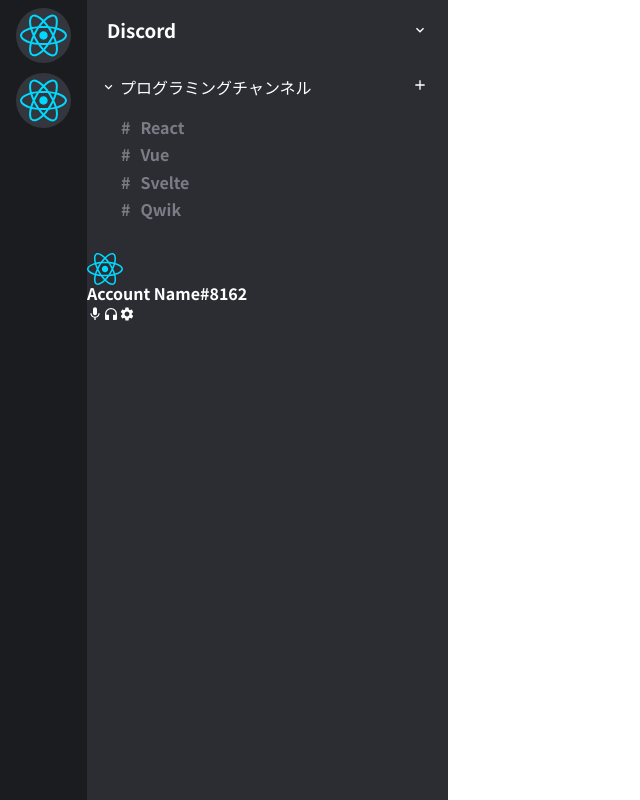
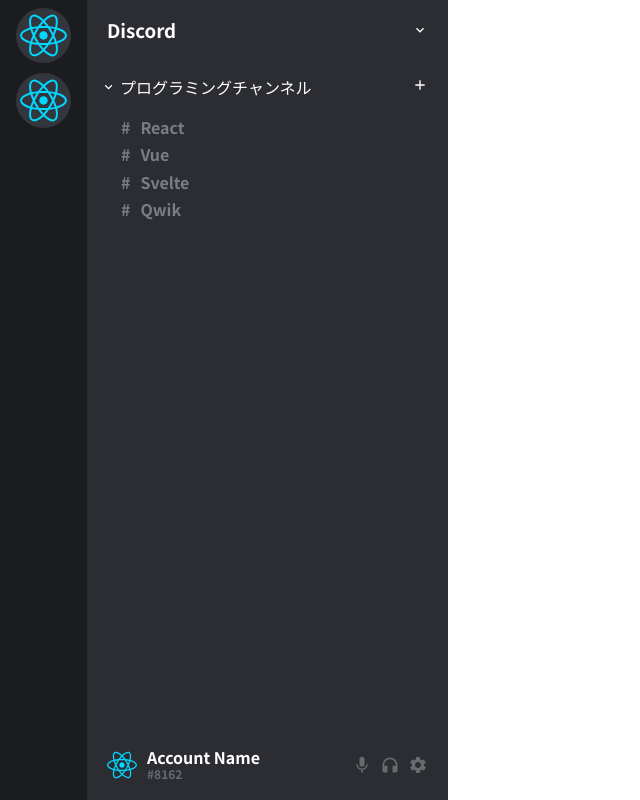
Before and after one commit to tk1351/discord-clone, a React (Vite) app: page / in a window 1280 px wide. Shown: the whole page, without its empty margins (0-640 px from the left). Built offline with nearby package versions, Linux system fonts and the light colour scheme.

Commit message:
feat: channel-column のスタイル調整

```diff
--- a/src/components/Sidebar/index.module.css
+++ b/src/components/Sidebar/index.module.css
@@ -22,6 +22,10 @@
 }
 
 .channels-column {
+    display: grid;
+    grid-template-rows: auto 1fr auto;
+    grid-template-columns: 100%;
+    min-height: 100vh;
     background-color: #2b2d33;
     width: calc(100% - 87px);
 }
@@ -84,4 +88,42 @@
 
 .channels-column-footer {
     color: #fff;
+    display: flex;
+    align-items: center;
+    justify-content: space-between;
+    padding: 20px;
 }
+
+.avatar {
+    height: 30px;
+    width: 30px;
+}
+
+.account-info-wrapper {
+    display: flex;
+    align-items: center;
+    gap: 10px;
+}
+
+.account-name-wrapper {
+    display: flex;
+    align-items: center;
+    gap: 4px;
+}
+
+.account-name {
+    font-size: 16px;
+}
+
+.id {
+    font-size: 12px;
+    color: #686a6e;
+}
+
+.operations {
+    display: flex;
+    align-items: center;
+    gap: 8px;
+    font-size: 20px;
+    color: #686a6e;
+}
--- a/src/components/Sidebar/index.tsx
+++ b/src/components/Sidebar/index.tsx
@@ -1,5 +1,11 @@
 import { FC } from "react";
-import { MdAdd, MdExpandMore, MdMic, MdHeadphones, MdSettings } from "react-icons/md";
+import {
+	MdAdd,
+	MdExpandMore,
+	MdHeadphones,
+	MdMic,
+	MdSettings,
+} from "react-icons/md";
 import reactImage from "../../assets/react.svg";
 import styles from "./index.module.css";
 
@@ -54,12 +60,20 @@
 						</li>
 					</ul>
 				</div>
-				<footer className={styles['channels-column-footer']}>
-					<div>
-						<img src={reactImage} alt="" />
-						<div><h4>Account Name<span>#8162</span></h4></div>
+				<footer className={styles["channels-column-footer"]}>
+					<div className={styles["account-info-wrapper"]}>
+						<img src={reactImage} alt="" className={styles.avatar} />
+						<div className={styles["account-name-wrapper"]}>
+							<h4 className={styles["account-name"]}>
+								Account Name<p className={styles.id}>#8162</p>
+							</h4>
+						</div>
 					</div>
-					<div><MdMic /><MdHeadphones /><MdSettings /></div>
+					<div className={styles.operations}>
+						<MdMic />
+						<MdHeadphones />
+						<MdSettings />
+					</div>
 				</footer>
 			</div>
 		</div>
```
